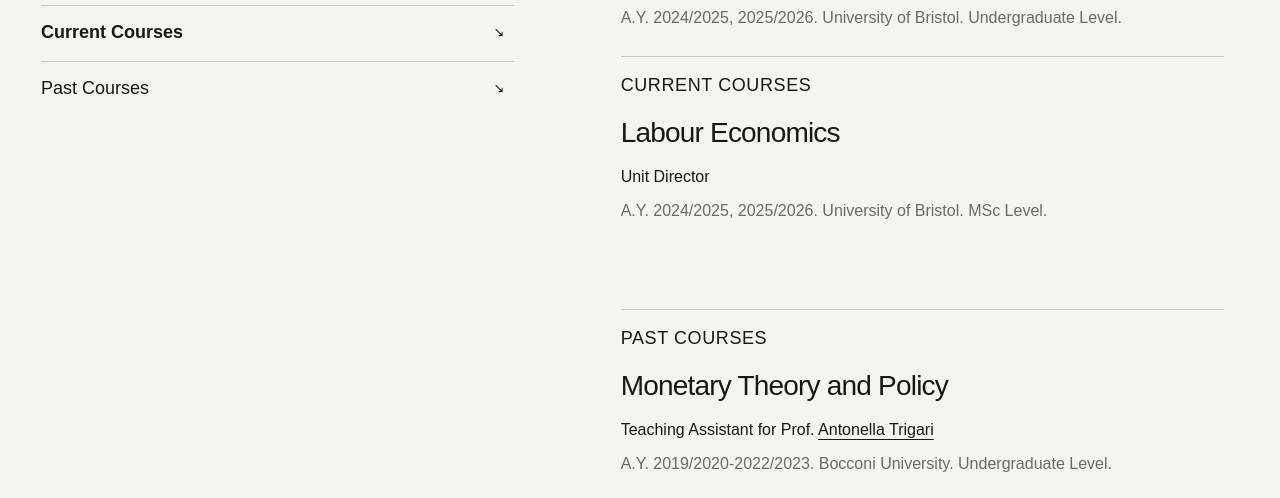
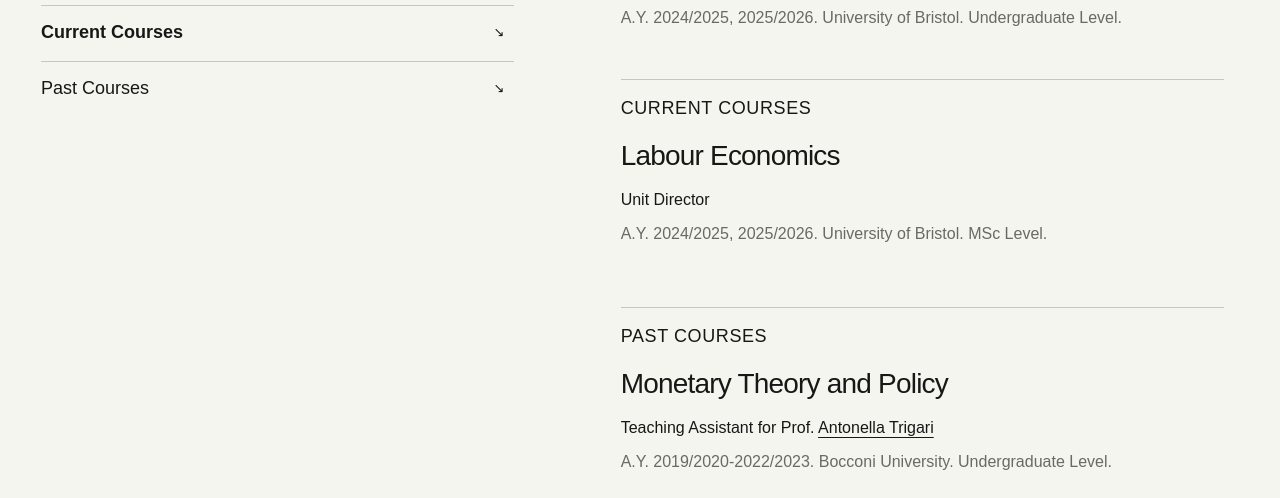
Before and after one commit to dcoluccia/dcoluccia.github.io, a plain HTML site: page teaching.html in a window 1280 px wide. Shown: the part 287-785 px from the top of the page. Drawn offline with Linux system fonts and the light colour scheme.

Commit message:
Match teaching item spacing to research and data

```diff
--- a/site.css
+++ b/site.css
@@ -105,7 +105,6 @@ main{min-height:calc(100vh - 211px);padding:47px var(--gutter) 100px;max-width:1
 .section-index-link:is(:hover,:focus-visible)>span:first-child{text-decoration:underline}
 .course>.eyebrow{border-top:1px solid var(--line);padding-top:17px;margin:0 0 20px}
 .course-group+.course-group{margin-top:60px}
-.course{padding:0 0 25px}
 .course h3{margin-bottom:15px}
 .course h3 a{text-decoration:none}
 .course h3 a:hover{text-decoration:underline}
@@ -144,11 +143,11 @@ main{padding-top:31px;padding-bottom:65px}.site-footer{min-height:105px;grid-tem
 .research-group .research-item-header,.course>.eyebrow,.contact-content section>h2,.page-data .detail-panel>p.eyebrow{font-size:var(--type-section);line-height:1.3;letter-spacing:.6px;font-weight:400}
 .page-data .detail-panel>p.eyebrow{border-top:1px solid var(--line);padding-top:17px;margin-bottom:20px}
 .research-group+.research-group{margin-top:60px}
-.research-group .detail-panel+.detail-panel{margin-top:48px}
+.research-group .detail-panel+.detail-panel,.course+.course{margin-top:48px}
 .page-research .paper-links,.page-data .paper-links{margin-bottom:10px}
 .page-research .citation,.page-data .citation{border:0;margin-top:0}
 .page-research .citation summary,.page-data .citation summary{min-height:32px}
-@media(max-width:760px){.data-library .detail-panel+.detail-panel{margin-top:36px}.research-library .section-index,.data-library .section-index{margin-top:0}.research-library .section-index-link,.data-library .section-index-link{min-height:55px}.research-group+.research-group{margin-top:33px}.research-group .detail-panel+.detail-panel{margin-top:36px}}
+@media(max-width:760px){.data-library .detail-panel+.detail-panel{margin-top:36px}.research-library .section-index,.data-library .section-index{margin-top:0}.research-library .section-index-link,.data-library .section-index-link{min-height:55px}.research-group+.research-group{margin-top:33px}.research-group .detail-panel+.detail-panel,.course+.course{margin-top:36px}}
 @media(max-width:760px){
 .mobile-detail-toggle{display:flex;width:100%;align-items:center;justify-content:space-between;min-height:44px;margin-top:12px;padding:8px 0;color:var(--muted);text-align:left}
 .mobile-detail-toggle span:last-child{font-size:21px;line-height:1;transition:transform .15s}.mobile-detail-toggle[aria-expanded="true"] span:last-child{transform:rotate(45deg)}
--- a/teaching.html
+++ b/teaching.html
@@ -7,7 +7,7 @@
 <meta name="theme-color" content="#f5f5f0">
 <title>Davide M. Coluccia / Teaching</title>
 <link rel="icon" href="images/painting_favicon.ico">
-<link rel="stylesheet" href="site.css?v=0b80da09">
+<link rel="stylesheet" href="site.css?v=14e2410a">
 <script src="site.js?v=b469ebbc" defer></script>
 </head>
 <body class="page-teaching">
```
